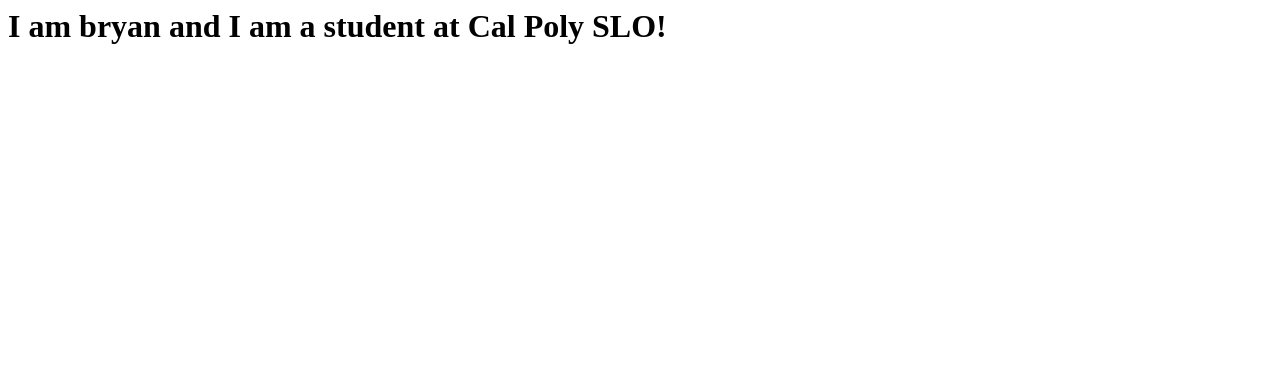
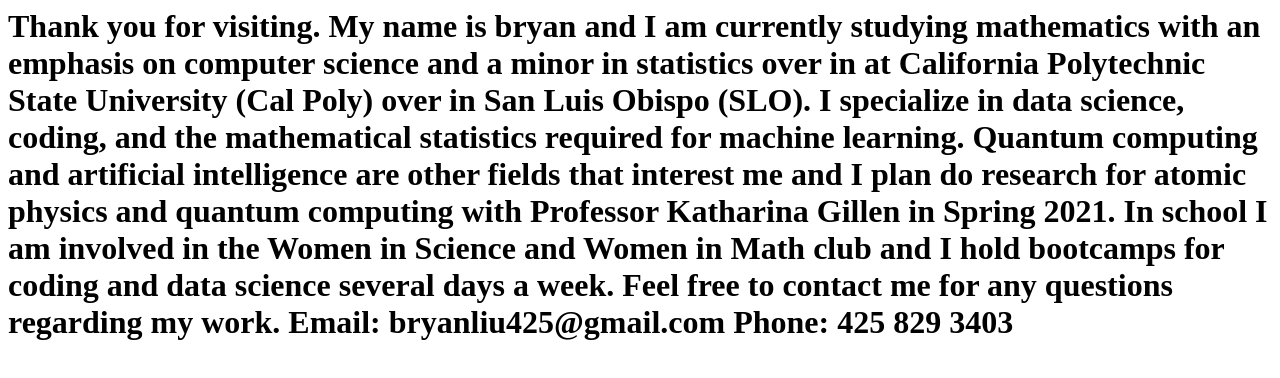
Before and after one commit to bryanliu805/bryanliu, a plain HTML site: page index.html in a window 1280 px wide. Drawn offline with Linux system fonts and the light colour scheme.

Commit message:
Update index.html

```diff
--- a/index.html
+++ b/index.html
@@ -1,5 +1,11 @@
 <h1>
 
-I am bryan and I am a student at Cal Poly SLO!
+Thank you for visiting. My name is bryan and I am currently studying mathematics with an emphasis on computer science and a minor in statistics over in at California Polytechnic State University (Cal Poly) over in
+San Luis Obispo (SLO). I specialize in data science, coding, and the mathematical statistics required for machine learning. Quantum computing and artificial intelligence are other fields that interest me and I plan
+do research for atomic physics and quantum computing with Professor Katharina Gillen in Spring 2021. In school I am involved in the Women in Science and Women in Math club and I hold bootcamps for coding and data science
+several days a week. Feel free to contact me for any questions regarding my work.
+
+Email: bryanliu425@gmail.com
+Phone: 425 829 3403
 
 </h1>
```
